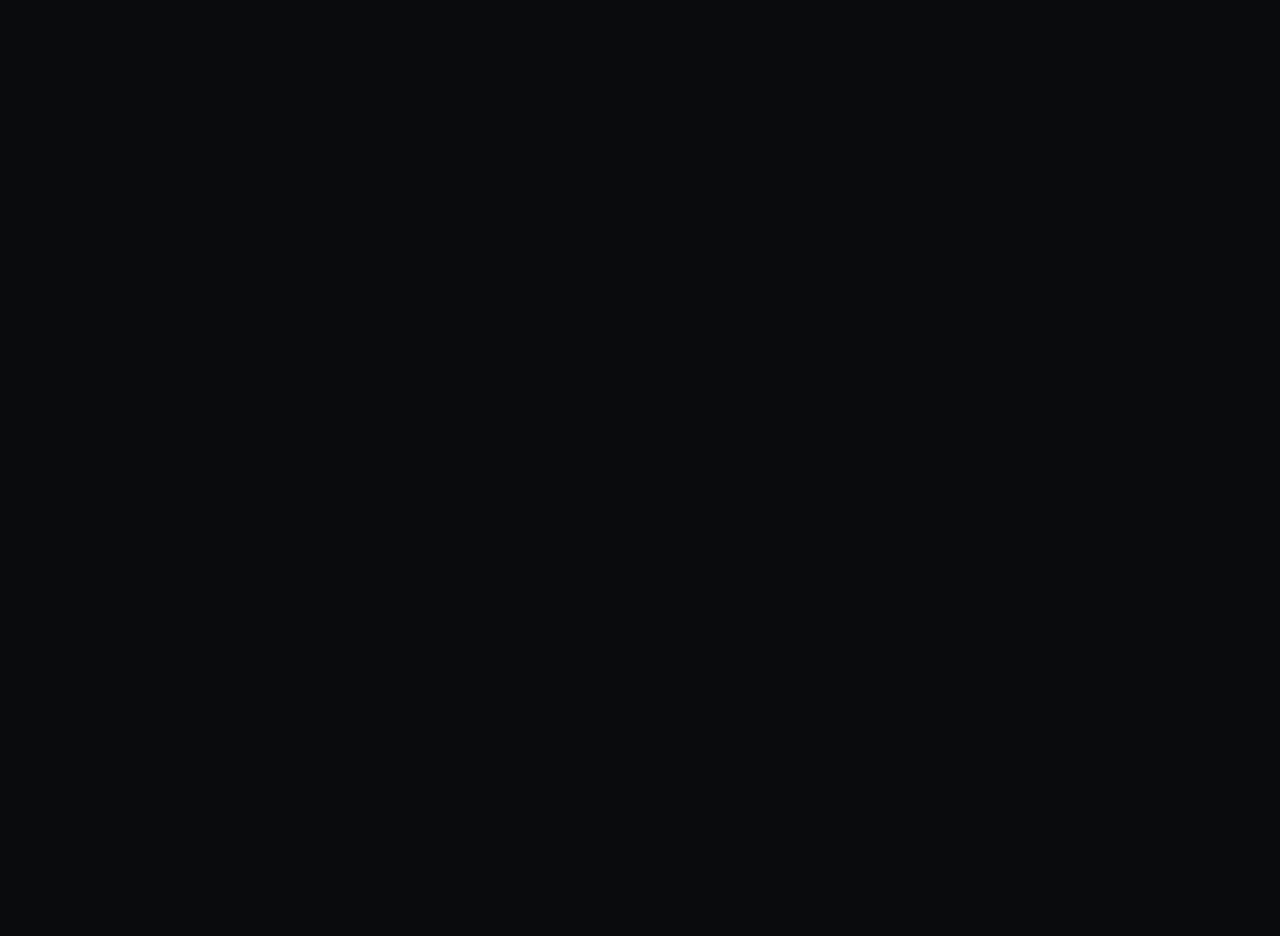
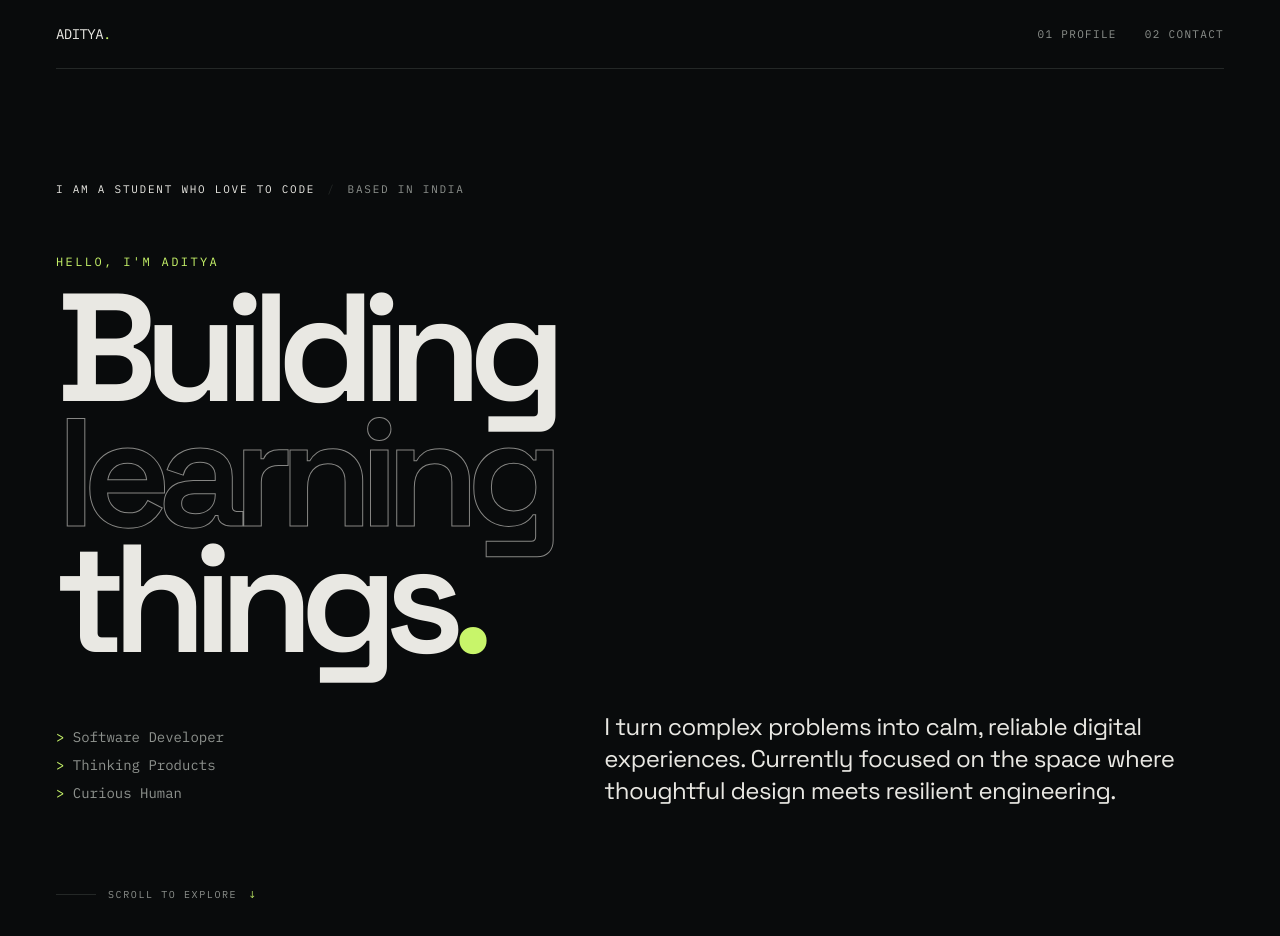
Before and after one commit to adi-1001/Personal-Website, a plain HTML site: page index.html in a window 1280 px wide. Before the commit the page ends 800 px from the top, so only its background shows below. Drawn offline with nearby package versions, Linux system fonts and the light colour scheme.

Commit message:
enhance homepage layout and content for personal website

```diff
--- a/index.html
+++ b/index.html
@@ -6,18 +6,17 @@
   <meta name="description" content="Developer portfolio for Aditya Anshu">
   <title>Aditya / Software Developer</title>
 
-  <!-- Tailwind CSS CDN & Custom Theme Config -->
   <script src="https://cdn.tailwindcss.com"></script>
   <script>
     tailwind.config = {
       theme: {
         extend: {
           colors: {
-            ink: '#090b0c',      /* Main Background */
-            paper: '#e9e8e3',    /* Main Text */
-            muted: '#8e928e',    /* Secondary Text */
-            line: '#242827',     /* Borders */
-            lime: '#c8f56a',     /* Accent Color */
+            ink: '#090b0c',
+            paper: '#e9e8e3',
+            muted: '#8e928e',
+            line: '#242827',
+            lime: '#c8f56a',
             rust: '#ed795f'
           },
           fontFamily: {
@@ -29,7 +28,6 @@
     }
   </script>
 
-  <!-- Google Fonts -->
   <link rel="preconnect" href="https://fonts.googleapis.com">
   <link rel="preconnect" href="https://fonts.gstatic.com" crossorigin>
   <link href="https://fonts.googleapis.com/css2?family=IBM+Plex+Mono:wght@400;500&family=Space+Grotesk:wght@400;500;600;700&display=swap" rel="stylesheet">
@@ -39,7 +37,7 @@
     body { background: #090b0c; color: #e9e8e3; }
     ::selection { background: #c8f56a; color: #090b0c; }
 
-    /* Hollow outline text style used in the hero heading */
+
     .outline-text {
       -webkit-text-stroke: 1px rgba(233,232,227,.56);
       color: transparent;
@@ -48,9 +46,55 @@
 </head>
 <body class="font-sans antialiased">
 
-  <!-- Main Container -->
+
   <div class="relative z-10 mx-auto max-w-[1440px] px-5 sm:px-8 lg:px-14">
-    <!-- Content sections will go here -->
+
+    <header class="flex items-center justify-between border-b border-line py-6" aria-label="Main navigation">
+      <a href="#top" class="font-mono text-sm tracking-[-.04em] text-paper">
+        ADITYA<span class="text-lime">.</span>
+      </a>
+
+      <nav class="hidden items-center gap-7 font-mono text-[11px] uppercase tracking-[.12em] text-muted md:flex">
+        <a href="#profile" class="transition-colors hover:text-lime">01 profile</a>
+        <a href="#contact" class="transition-colors hover:text-lime">02 contact</a>
+      </nav>
+    </header>
+
+  <main id="top">
+    <section class="flex min-h-[calc(100vh-89px)] flex-col justify-center py-20 md:py-28" aria-labelledby="hero-title">
+
+      <div class="mb-14 flex items-center gap-3 font-mono text-[11px] uppercase tracking-[.16em] text-muted">
+        <span class="eyebrow text-paper">I am a student who love to code</span>
+        <span class="hidden text-line sm:inline">/</span>
+        <span class="hidden sm:inline">Based in India</span>
+      </div>
+
+      <p class="mb-4 font-mono text-xs uppercase tracking-[.2em] text-lime">Hello, I'm Aditya</p>
+
+      <h1 id="hero-title" class="max-w-5xl text-[clamp(4.5rem,12vw,11rem)] font-semibold leading-[.82] tracking-[-.09em] text-paper">
+        Building<br>
+        <span class="outline-text">learning</span><br>
+        things<span class="text-lime">.</span>
+      </h1>
+
+      <div class="mt-12 grid gap-8 md:grid-cols-[1fr_1.2fr] md:items-end">
+        <div class="font-mono text-sm leading-7 text-muted">
+          <span class="text-lime">&gt;</span> Software Developer<br>
+          <span class="text-lime">&gt;</span> Thinking Products <br>
+          <span class="text-lime">&gt;</span> Curious Human
+        </div>
+        <div class="max-w-xl">
+          <p class="text-xl leading-relaxed tracking-[-.025em] text-paper sm:text-2xl">
+            I turn complex problems into calm, reliable digital experiences. Currently focused on the space where thoughtful design meets resilient engineering.
+          </p>
+        </div>
+      </div>
+
+      <div class="mt-20 flex items-center gap-3 font-mono text-[10px] uppercase tracking-[.16em] text-muted">
+        <span class="h-px w-10 bg-line"></span> Scroll to explore <span class="text-lime">↓</span>
+      </div>
+    </section>
+
   </div>
 
 </body>
```
